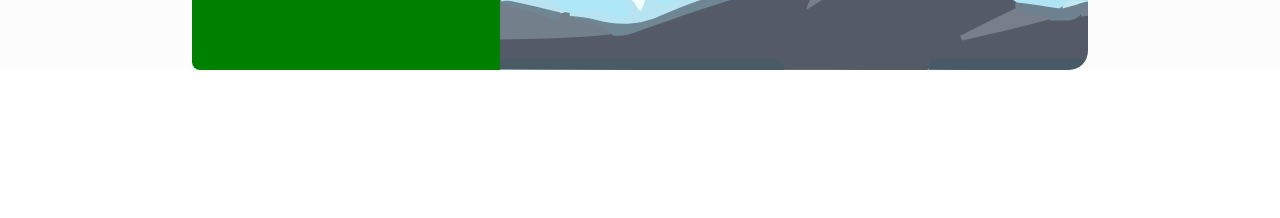
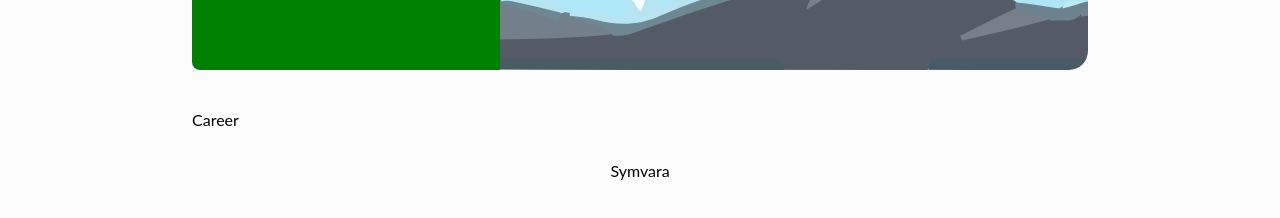
Before and after one commit to AbishurMoses/Portfolio, a React (Vite) app: page / in a window 1280 px wide. Shown: the part 674-892 px from the top of the page. Before the commit the page ends 800 px from the top, so only its background shows below. Built offline with nearby package versions, Linux system fonts and the light colour scheme.

Commit message:
Converted to svg, adding carreer section

```diff
--- a/src/App.css
+++ b/src/App.css
@@ -79,6 +79,11 @@ nav {
 }
 
 #section-container {
+  display: flex;
+  flex-direction: column;
+  align-items: center;
+  justify-content: center;
+  gap: 1.5rem;
   width: 70vw;
 }
 
@@ -108,12 +113,12 @@ nav {
   display: flex;
   height: 99.5%;
   width: 35%;
-  border-bottom-left-radius: .5rem;
-  border-top-left-radius: .5rem;
+  border-bottom-left-radius: 0.5rem;
+  border-top-left-radius: 0.5rem;
   background-color: green;
   justify-content: center;
   align-items: center;
-  margin: .25rem 0 0 0;
+  margin: 0.25rem 0 0 0;
 }
 
 #wrapper_p > p {
@@ -127,3 +132,31 @@ nav {
   /* backdrop-filter: blur(20px); */
   width: 65%;
 }
+
+#experience {
+  width: 70vw;
+  height: 100vh;
+}
+
+#symvara {
+  display: flex;
+  flex-direction: column;
+  justify-content: center;
+  align-items: center;
+}
+
+#projects-layout {
+  width: 80%;
+  height: 80%;
+  display: grid;
+  grid-template-areas:
+    "experience-title symvara symvarac";
+  gap: 5px;
+
+}
+
+/*
+ Unable to zoom-in on hover since background-size is modified.
+ Only works when background-size is set to 100. This won't work since its
+ becomes very small
+*/
--- a/src/App.jsx
+++ b/src/App.jsx
@@ -56,7 +56,20 @@ function App() {
             </div>
           </section>
           <section id="experience">
+            <div id="experience-layout">
+              <div id="experience-title"> <p>Career</p></div>
+              <div id="symvara" >
+                <div>
+                  <p>Symvara</p>
+                </div>
+                <div>
+                </div>
+              </div>
+            </div>
           </section>
+          <div id="projects">
+
+          </div>
         </section>
       </main>
     </div>
```
Also changed, not shown: src/assets/nuclear.svg (added).
